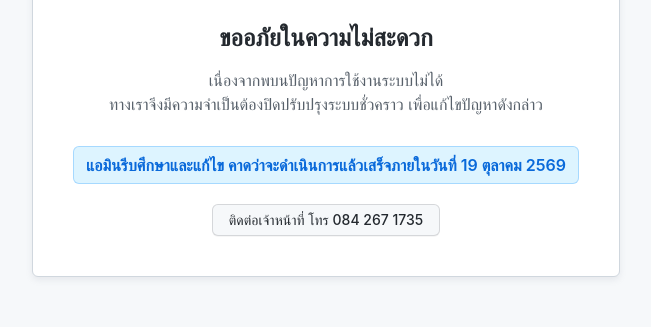
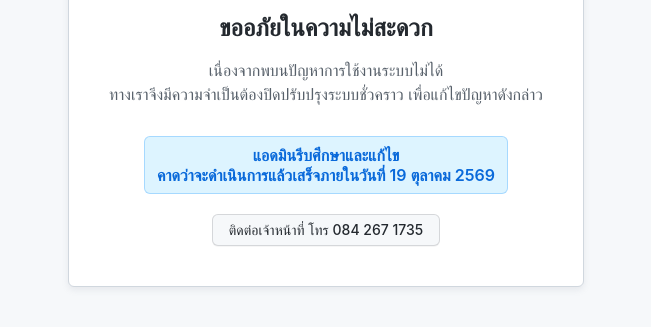
Before and after one commit to TTMSADAO2/-ttmed-sadao-queue, a plain HTML site: page index.html in a window 1280 px wide. Shown: the part 443-770 px from the top of the page, without its empty margins (314-965 px from the left). Drawn offline with Linux system fonts and the light colour scheme.

Commit message:
Update index.html

```diff
--- a/index.html
+++ b/index.html
@@ -130,7 +130,7 @@
         <p>เนื่องจากพบนปัญหาการใช้งานระบบไม่ได้<br>ทางเราจึงมีความจำเป็นต้องปิดปรับปรุงระบบชั่วคราว เพื่อแก้ไขปัญหาดังกล่าว</p>
 
         <div class="highlight-date">
-           แอมินรีบศึกษาและแก้ไข คาดว่าจะดำเนินการแล้วเสร็จภายในวันที่ 19 ตุลาคม 2569
+           แอดมินรีบศึกษาและแก้ไข<br>คาดว่าจะดำเนินการแล้วเสร็จภายในวันที่ 19 ตุลาคม 2569
         </div>
 
         <br>
```
